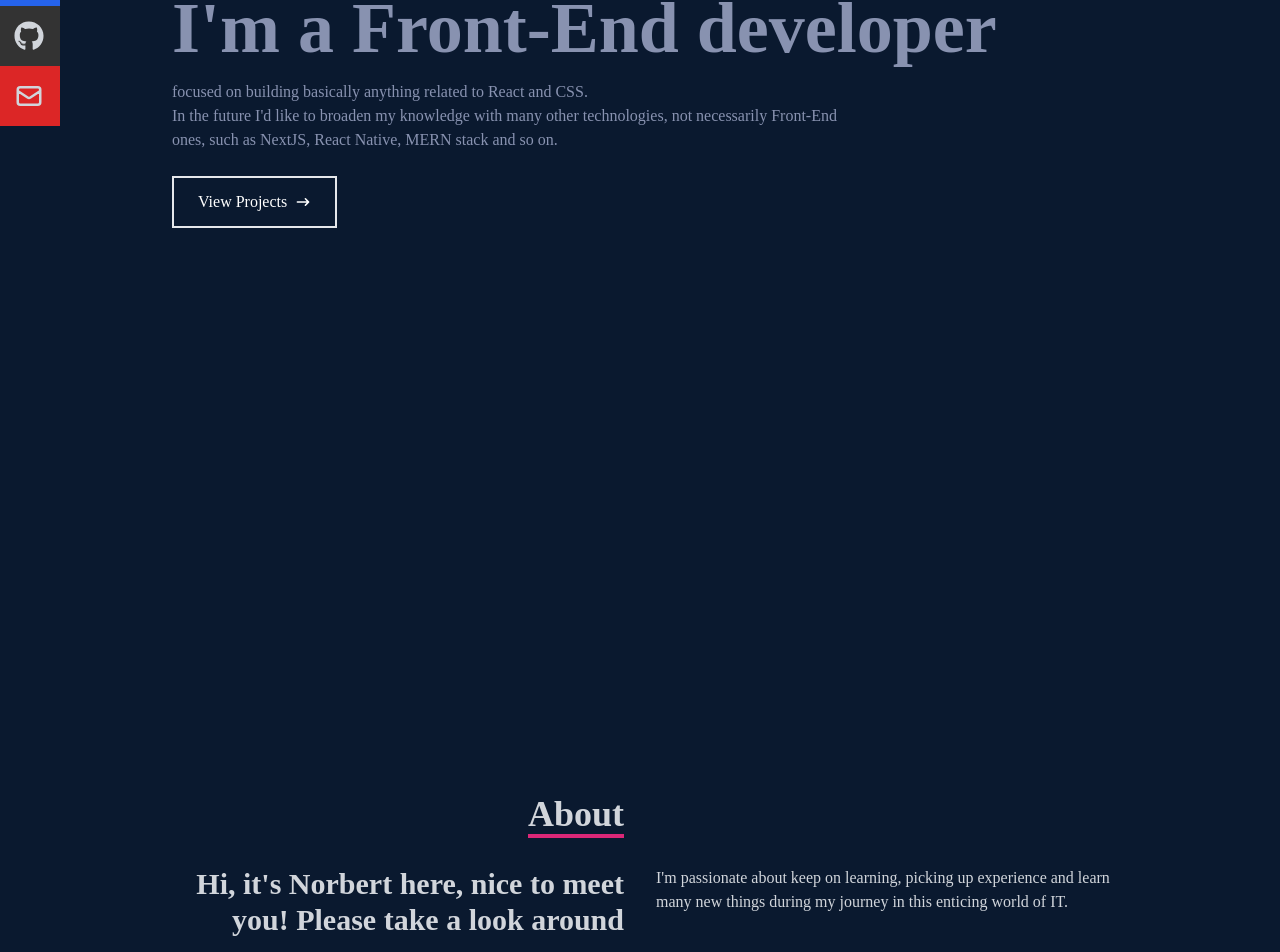
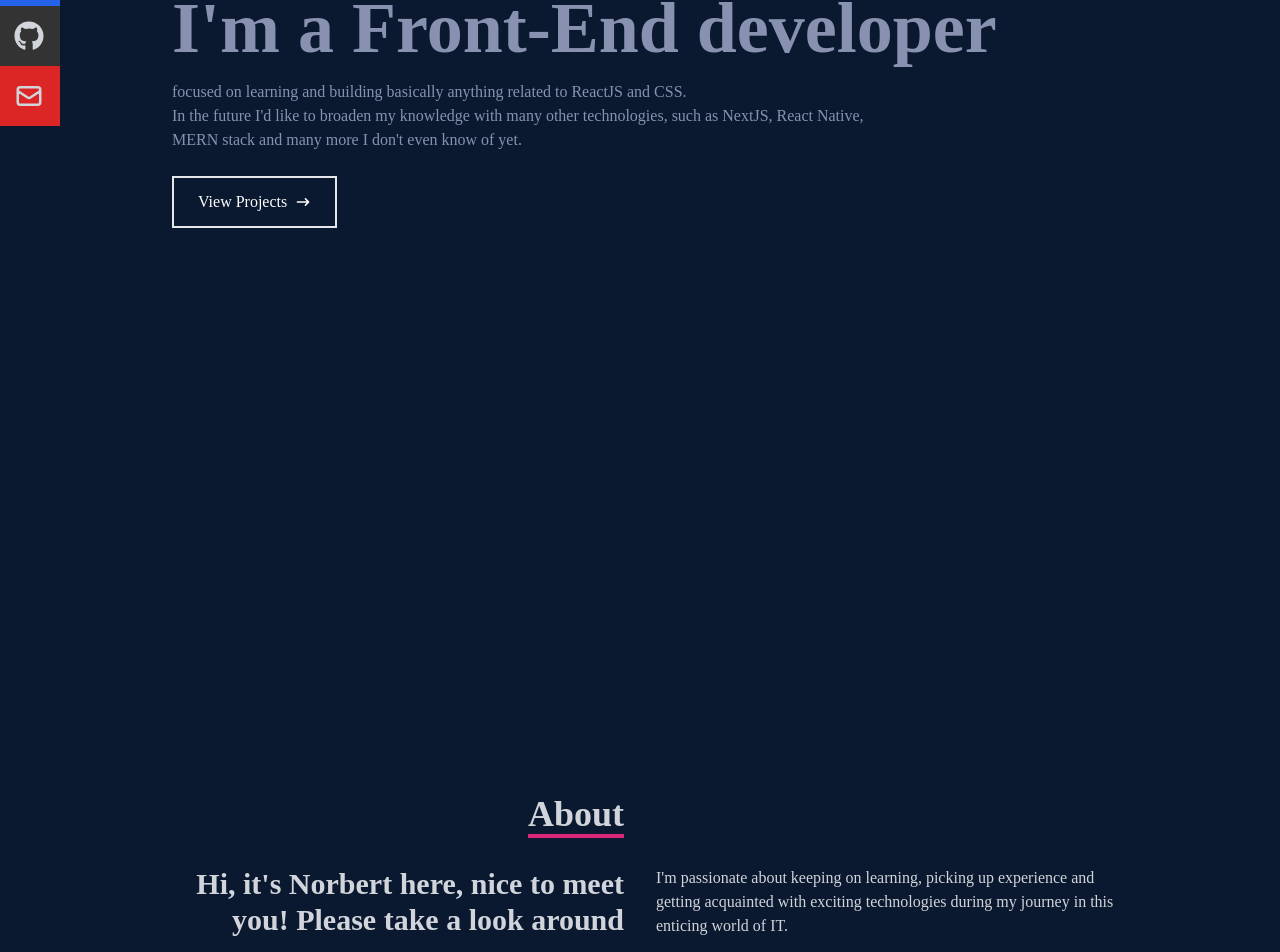
Before and after one commit to SziNo/portfolio, a React (Create React App) app: page / in a window 1280 px wide. Shown: the part 334-1286 px from the top of the page. Built offline with nearby package versions, Linux system fonts and the light colour scheme.

Commit message:
some adjustments in home and about sections

```diff
--- a/src/components/About.jsx
+++ b/src/components/About.jsx
@@ -22,9 +22,9 @@ const About = () => {
           </div>
           <div>
             <p>
-              I'm passionate about keep on learning, picking up experience and
-              learn many new things during my journey in this enticing world of
-              IT.
+              I'm passionate about keeping on learning, picking up experience
+              and getting acquainted with exciting technologies during my
+              journey in this enticing world of IT.
             </p>
           </div>
         </div>
--- a/src/components/Home.jsx
+++ b/src/components/Home.jsx
@@ -14,10 +14,11 @@ const Home = () => {
           I'm a Front-End developer
         </h2>
         <p className='text-[#8892b0] py-4 max-w-[700px]'>
-          focused on building basically anything related to React and CSS.
+          focused on learning and building basically anything related to ReactJS
+          and CSS.
           <br /> In the future I'd like to broaden my knowledge with many other
-          technologies, not necessarily Front-End ones, such as NextJS, React
-          Native, MERN stack and so on.
+          technologies, such as NextJS, React Native, MERN stack and many more I
+          don't even know of yet.
         </p>
         <div>
           <Link to='projects' smooth={true} duration={500}>
```
